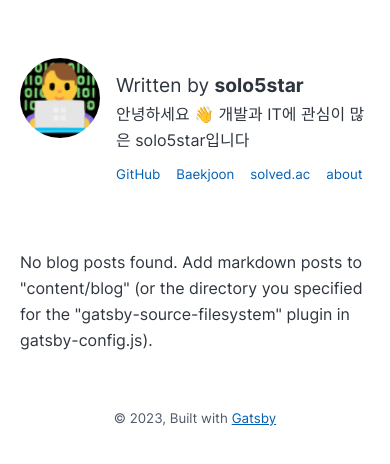
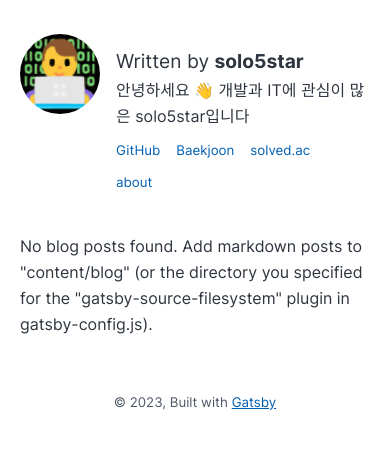
Before and after one commit to solo5star/blog, a Gatsby site: page / in a window 390 px wide. Shown: the part 102-566 px from the top of the page. Built offline with nearby package versions, Linux system fonts and the light colour scheme; Gatsby itself is replaced by a stand-in of ours.

Commit message:
반응형에서 상단 헤더 부분 간격 조절

```diff
--- a/src/components/Bio.tsx
+++ b/src/components/Bio.tsx
@@ -53,10 +53,15 @@
 
 const Root = styled.div`
   display: flex;
+  gap: var(--spacing-4);
   margin-bottom: var(--spacing-16);
 
   & p {
     margin-bottom: var(--spacing-0);
+  }
+
+  @media (max-width: 42rem) {
+    margin-bottom: var(--spacing-8);
   }
 `;
 
@@ -66,7 +71,6 @@
 
   width: 80px;
   height: 80px;
-  margin-right: var(--spacing-4);
   margin-bottom: var(--spacing-0);
 
   border-radius: 100%;
@@ -87,7 +91,7 @@
 `;
 
 const LinkListItem = styled.li`
-  display: inline;
+  display: inline-block;
   margin-right: var(--spacing-4);
   font-size: var(--fontSize-0);
 
--- a/src/components/Layout.tsx
+++ b/src/components/Layout.tsx
@@ -46,6 +46,10 @@
 
 const GlobalHeader = styled.header`
   margin-bottom: var(--spacing-12);
+
+  @media (max-width: 42rem) {
+    margin-bottom: var(--spacing-6);
+  }
 `;
 
 const Copyright = styled.span`
```
